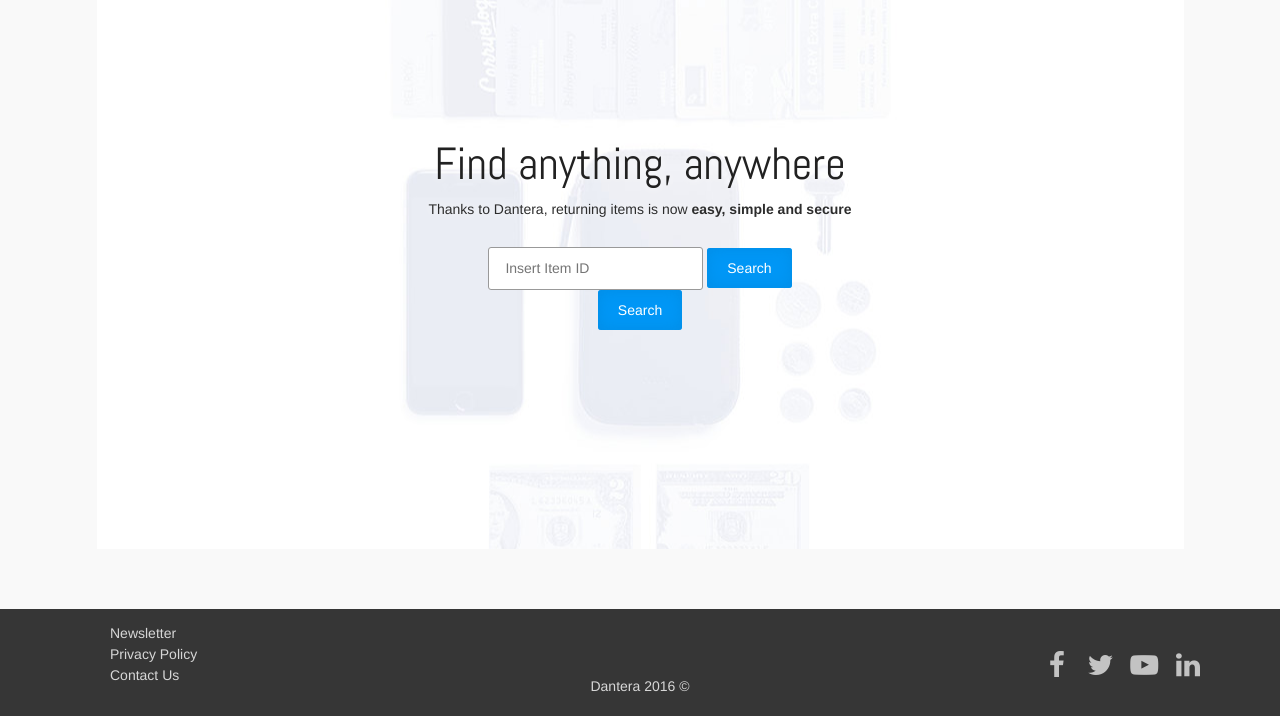
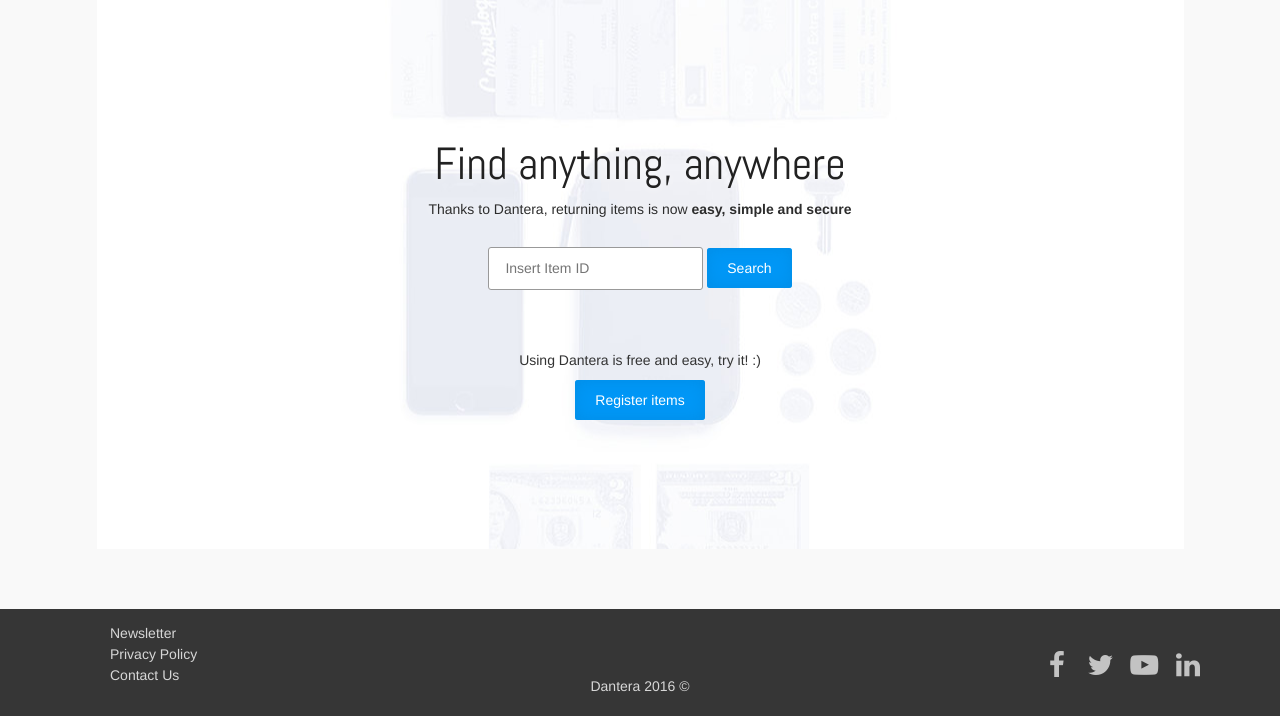
Before and after one commit to dantegf/Dantera, a Rails app: page / in a window 1280 px wide. Shown: the part 97-813 px from the top of the page. Run offline with Rails 7, Linux system fonts and the light colour scheme; style sheets or scripts are compiled from the project's sources; some libraries are stand-ins or nearby versions.

Commit message:
still working on register items button on landing page

```diff
--- a/app/views/pages/home.html.erb
+++ b/app/views/pages/home.html.erb
@@ -5,21 +5,23 @@
 
 <div align="center">
 <!-- Search Form -->
-<%= form_tag(items_show_path, :method => "get", id: "search-form") do %>
-
+  <%= form_tag(items_show_path, :method => "get", id: "search-form") do %>
     <%= text_field_tag :search, params[:search], placeholder: "Insert Item ID", class: "search-bar" %>
     <%= submit_tag "Search", :name => nil, class: "search-btn" %>
-
   <% end %>
 </div>
 
+<!-- Register new item button -->
   <div>
-
-  <%= submit_tag "Search", :name => nil, class: "search-btn" %>
-
+  <br>
+  <br>
+  <br>
+    <!-- GIAC, THIS IS NOT WORKING YET, I'LL FIX IT TOMORROW :( -->
+    <p>Using Dantera is free and easy, try it! :)</p>
+    <%= submit_tag "Register items", :name => nil, class: "search-btn" %>
   </div>
-
-</div> <!-- Closes Banner -->
+<!-- Closes Banner -->
+</div>
 
 <!-- Bootstrap Modal -->
 <div class="modal fade" id="myModal" tabindex="-1" role="dialog" aria-labelledby="myModalLabel">
```
